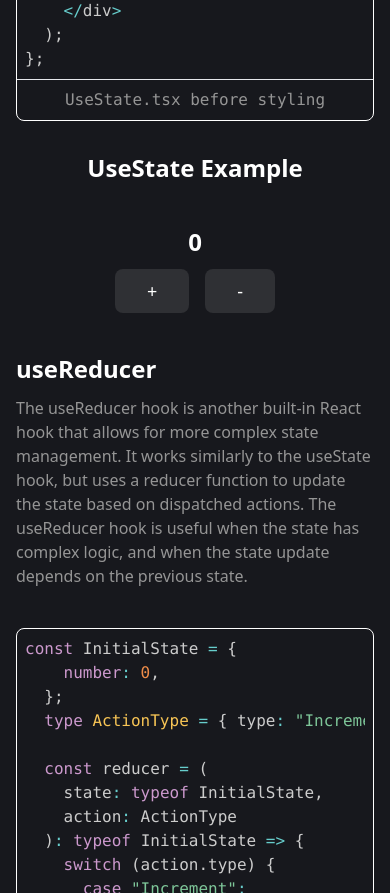
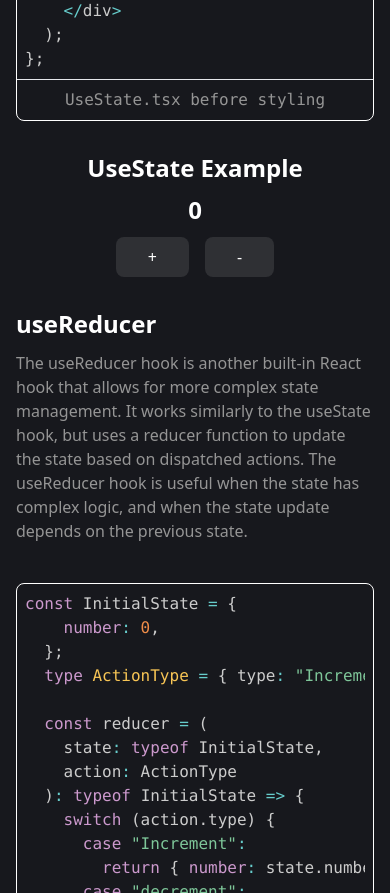
Before and after one commit to WaleedKhamees/react-presentation, a React (Vite) app: page /#/ in a window 390 px wide. Shown: the part 2740-3633 px from the top of the page. Built offline with nearby package versions, Linux system fonts and the light colour scheme.

Commit message:
Adj: Btn Component

```diff
--- a/src/App.tsx
+++ b/src/App.tsx
@@ -8,25 +8,20 @@ import { CodeBlock } from "./Components/CodeBlock";
 import { slide } from "./util/slide";
 import { AiOutlineArrowDown, AiOutlineArrowUp } from "react-icons/ai";
 import bg from "./assets/waves.jpg";
+import { Btn } from "./Components/Btn";
 
 const App = () => {
   return (
     <div className="bg-reactDark3 relative">
       <nav className="fixed left-full -translate-x-full z-20 hidden lg:block">
         <div className="flex flex-col justify-between items-center h-screen p-4">
-          <button
-            onClick={() => slide("up")}
-            className="focus:outline-none p-4 bg-white bg-opacity-10 rounded-[50%] aspect-square w-fit"
-          >
+          <Btn onclick={() => slide("up")} rounded>
             <AiOutlineArrowUp className="text-white" />
-          </button>
+          </Btn>
 
-          <button
-            onClick={() => slide("down")}
-            className="p-4 bg-white bg-opacity-10 rounded-[50%] aspect-square w-fit"
-          >
+          <Btn rounded onclick={() => slide("down")}>
             <AiOutlineArrowDown className="text-white" />
-          </button>
+          </Btn>
         </div>
       </nav>
       <TransitionsSlide title="State / Props" background={bg}>
@@ -132,9 +127,6 @@ const ParentComponent = () => {
         <UseStateCode />
       </Slide>
       <Slide vertical={true}>
-        <TextSection>
-          <h2 className="h2">UseState Example</h2>
-        </TextSection>
         <UseState />
       </Slide>
 
@@ -152,10 +144,7 @@ const ParentComponent = () => {
         </TextSection>
         <UseReducerCode />
       </Slide>
-      <Slide vertical={true}>
-        <TextSection>
-          <h2 className="h2">UseReducer Example</h2>
-        </TextSection>
+      <Slide>
         <UseReducer />
       </Slide>
 
--- /dev/null
+++ b/src/Components/Btn.tsx
@@ -0,0 +1,25 @@
+import { MouseEventHandler, ReactNode } from "react";
+
+interface BtnPropType {
+  children?: ReactNode | ReactNode[];
+  onclick?: MouseEventHandler;
+  rounded?: boolean | undefined;
+}
+
+export const Btn = ({ children, onclick, rounded }: BtnPropType) => {
+  return (
+    <button
+      onClick={(e) => onclick && onclick(e)}
+      className={`focus:outline-none bg-white bg-opacity-10 w-fit
+      text-white
+      ${
+        rounded
+          ? "rounded-[50%] aspect-square p-4"
+          : "bg-white bg-opacity-10 px-8 py-2 rounded-lg"
+      }
+      `}
+    >
+      {children}
+    </button>
+  );
+};
--- a/src/Components/CodeBlock.tsx
+++ b/src/Components/CodeBlock.tsx
@@ -11,7 +11,7 @@ export const CodeBlock = ({
   fileName?: string;
 }) => {
   return (
-    <div className="flex flex-col items-center border border-white rounded-lg md:max-w-[50%] w-full max-h-[70%] overflow-clip">
+    <div className="flex flex-col items-center border border-white rounded-lg md:max-w-[50%] w-full max-h-[80%] overflow-clip">
       <div className="border-b w-full overflow-scroll ">
         <SyntaxHighlighter
           language={"ts"}
--- a/src/Components/Slide.tsx
+++ b/src/Components/Slide.tsx
@@ -1,13 +1,28 @@
-import { ReactNode, useEffect, useRef } from "react";
+import {
+  KeyboardEvent,
+  ReactNode,
+  useEffect,
+  useLayoutEffect,
+  useRef,
+} from "react";
 import { slide } from "../util/slide";
 interface SlideProps {
   children?: ReactNode;
   reversed?: boolean;
   vertical?: boolean;
 }
+/*
 
+     */
 export const Slide = ({ children, reversed, vertical }: SlideProps) => {
   useEffect(() => {
+    // @ts-expect-error
+    const eventHandler = (e) => {
+      if (!e.shiftKey && (e.key === "ArrowDown" || e.key === "s"))
+        slide("down");
+      else if (!e.shiftKey && (e.key === "ArrowUp" || e.key === "w"))
+        slide("up");
+    };
     if (document.body.clientWidth > 800) {
       window.addEventListener("keydown", (e) => {
         if (
@@ -24,17 +39,14 @@ export const Slide = ({ children, reversed, vertical }: SlideProps) => {
           e.preventDefault();
         }
       });
-      return window.addEventListener("keydown", (e) => {
-        if (!e.shiftKey && (e.key === "ArrowDown" || e.key === "s"))
-          slide("down");
-        else if (!e.shiftKey && (e.key === "ArrowUp" || e.key === "w"))
-          slide("up");
-      });
+      return window.addEventListener("keydown", eventHandler);
+    } else {
+      window.removeEventListener("keydown", eventHandler);
     }
   }, []);
   return (
     <section
-      className={`md:w-full md:h-screen gap-8 md:gap-0
+      className={`md:w-full md:h-screen gap-8 md:gap-4
       flex slide items-center justify-center p-4 w-full overflow-clip
       ${vertical ? "md:flex-col" : ""}
       ${reversed ? "md:flex-row-reverse" : "md:flex-row"}
--- a/src/Components/TransitionsSlides.tsx
+++ b/src/Components/TransitionsSlides.tsx
@@ -1,6 +1,6 @@
 import { HTMLAttributes, ReactNode } from "react";
 
-interface TransitionsSlideTypes extends HTMLAttributes<HTMLDivElement> {
+interface TransitionSlidesPropTypes extends HTMLAttributes<HTMLDivElement> {
   background?: string;
   title: string;
   children?: ReactNode;
@@ -10,7 +10,7 @@ export const TransitionsSlide = ({
   children,
   className,
   background,
-}: TransitionsSlideTypes) => {
+}: TransitionSlidesPropTypes) => {
   return (
     <div
       className={`flex flex-col w-screen h-screen items-center justify-center relative ${className}`}
--- a/src/examples/UseReducer.tsx
+++ b/src/examples/UseReducer.tsx
@@ -1,4 +1,5 @@
 import { useReducer } from "react";
+import { Btn } from "../Components/Btn";
 import { CodeBlock } from "../Components/CodeBlock";
 
 export const UseReducerCode = () => (
@@ -56,20 +57,11 @@ export const UseReducer = () => {
   const [state, dispatch] = useReducer(reducer, InitialState);
   return (
     <div className="flex flex-col items-center justify-center">
+      <h2 className="h2">UseReducer Example</h2>
       <h2 className="h2">{state.number}</h2>
       <div className="flex gap-4">
-        <button
-          className="btn text-lg bg-white bg-opacity-10 px-8 py-2"
-          onClick={() => dispatch({ type: "Increment" })}
-        >
-          {" + "}
-        </button>
-        <button
-          className="btn text-lg bg-white bg-opacity-10 px-8 py-2"
-          onClick={() => dispatch({ type: "decrement" })}
-        >
-          {" - "}
-        </button>
+        <Btn onclick={() => dispatch({ type: "Increment" })}>{" + "}</Btn>
+        <Btn onclick={() => dispatch({ type: "decrement" })}>{" - "}</Btn>
       </div>
     </div>
   );
--- a/src/examples/UseState.tsx
+++ b/src/examples/UseState.tsx
@@ -1,4 +1,5 @@
 import { useState } from "react";
+import { Btn } from "../Components/Btn";
 import { CodeBlock } from "../Components/CodeBlock";
 
 export const UseStateCode = () => (
@@ -18,20 +19,11 @@ export const UseState = () => {
   const [number, setNumber] = useState(0);
   return (
     <div className="flex flex-col items-center justify-center">
+      <h2 className="h2">UseState Example</h2>
       <h2 className="h2">{number}</h2>
       <div className="flex gap-4">
-        <button
-          className="btn text-lg bg-white bg-opacity-10 px-8 py-2"
-          onClick={() => setNumber(number + 1)}
-        >
-          {" + "}
-        </button>
-        <button
-          className="btn text-lg bg-white bg-opacity-10 px-8 py-2"
-          onClick={() => setNumber(number - 1)}
-        >
-          {" - "}
-        </button>
+        <Btn onclick={() => setNumber(number + 1)}>{" + "}</Btn>
+        <Btn onclick={() => setNumber(number - 1)}>{" - "}</Btn>
       </div>
     </div>
   );
--- a/src/index.css
+++ b/src/index.css
@@ -36,9 +36,6 @@
   }
   .a {
     @apply h-fit text-base leading-[24px] font-normal tracking-[0em] mb-[0.5em];
-  }
-  .btn {
-    @apply rounded-lg w-full text-white mb-[0.5em];
   }
   .input {
     @apply w-full py-2 px-4 rounded-lg p text-Body border border-Body placeholder:text-Small outline-none;
```
